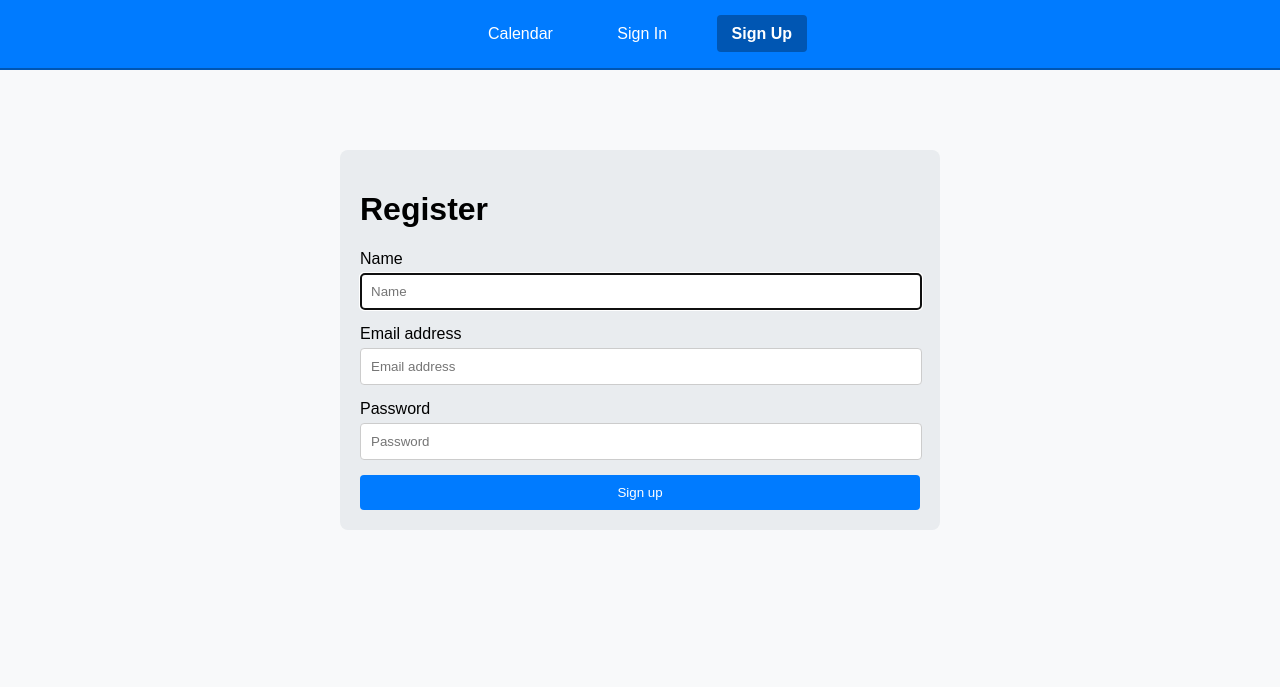
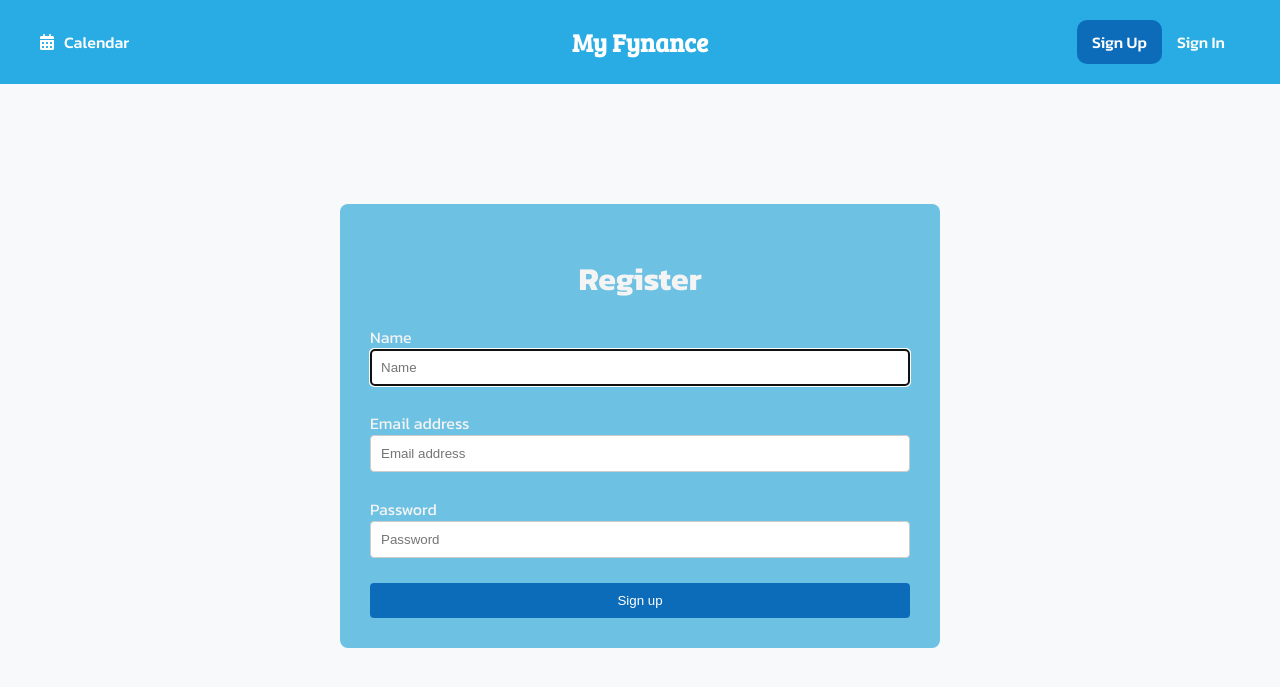
Before and after one commit to AgusIV007/MyFinance, a Flask app: page /showSignUp in a window 1280 px wide. Shown: the top 687 px of the page. Run offline with Flask 3, Linux system fonts and the light colour scheme; some libraries are stand-ins or nearby versions.

Commit message:
feat(signup): cambie el estilo de mierda que dejo agustin en el sign up

```diff
--- a/static/signup.css
+++ b/static/signup.css
@@ -1,88 +1,130 @@
+@import url("https://fonts.googleapis.com/css2?family=Manrope:wght@200&display=swap");
+@import url("https://fonts.googleapis.com/css2?family=Bree+Serif&display=swap");
+@import url("https://fonts.googleapis.com/css2?family=Kanit:ital,wght@0,100;0,200;0,300;0,400;0,500;0,600;0,700;0,800;0,900;1,100;1,200;1,300;1,400;1,500;1,600;1,700;1,800;1,900&display=swap");
 body {
-  font-family: Arial, sans-serif;
+  font-family: "Kanit", sans-serif;
   margin: 0;
   padding: 0;
   background-color: #f8f9fa;
 }
 
+h1 {
+  color: #f4f4f4;
+  text-align: center;
+}
+
+.form-group {
+  display: flex;
+  flex-direction: column;
+}
+
+nav {
+  display: flex;
+  justify-content: space-between;
+  align-items: center;
+  font-size: 16px;
+  font-weight: 500;
+  color: white;
+  padding: 20px 0;
+}
+
+nav > * {
+  width: 33%;
+}
+
+.navegation {
+  display: flex;
+  justify-content: end;
+  align-items: center;
+  margin-right: 40px;
+}
+
+.navegation a {
+  padding: 10px 15px;
+}
+
+.title {
+  font-size: 25px;
+  font-weight: 600;
+  font-family: "Bree Serif", sans-serif;
+}
+
+.calendar {
+  justify-content: start;
+  margin-left: 40px;
+}
+
 .container {
   max-width: 600px;
   margin: auto;
-  padding-top: 80px;
+  padding-top: 120px;
 }
 
-.header {
+header {
   text-align: center;
-  background-color: #007bff;
-  padding: 25px 0;
-  border-bottom: 2px solid #0056b3;
-
+  background-color: rgb(40, 172, 227);
+  position: relative;
 }
 
-nav ul {
-  list-style-type: none;
+a {
+  margin: 0;
   padding: 0;
-  margin: 0px;
 }
 
-nav li {
-  display: inline;
+.nav-link {
+  padding: 0;
 }
 
-nav a {
+header a {
   text-decoration: none;
   color: white;
-  margin: 0 15px;
-  padding: 10px 15px;
   border-radius: 4px;
   transition: background-color 0.3s;
+  display: flex;
+  align-items: center;
+  gap: 10px;
 }
 
-nav a.active {
-  font-weight: bold;
-  background-color: #0056b3;
-  border-radius: 4px;
+label {
+  color: #f4f4f4;
+}
+
+.nav-link.active {
+  background-color: rgb(13, 108, 186);
+  border-radius: 10px;
 }
 
 .bg-light {
-  background-color: #e9ecef;
+  background-color: rgb(109 193 227);
   border-radius: 8px;
-  padding: 20px;
+  padding: 30px;
 }
 
 .form-signin {
   display: flex;
   flex-direction: column;
-}
-
-.form-group {
-  margin-bottom: 15px;
-}
-
-label {
-  display: block;
-  margin-bottom: 5px;
+  gap: 10px;
 }
 
 .form-control {
+  margin-bottom: 15px;
   padding: 10px;
   border: 1px solid #ccc;
   border-radius: 4px;
-  width: 96.5%;
 }
 
 .btn {
   padding: 10px;
-  background-color: #007bff;
+  background-color: rgb(13, 108, 186);
   color: white;
   border: none;
   border-radius: 4px;
   cursor: pointer;
-  width: 100%;
+  transition: all 0.2s ease-in;
 }
 
 .btn:hover {
-  background-color: #0056b3;
+  background-color: rgb(8 66 113);
 }
 
 .footer {
--- a/templates/signup.html
+++ b/templates/signup.html
@@ -1,61 +1,91 @@
 <!DOCTYPE html>
 <html lang="en">
   <head>
-    <meta charset="UTF-8">
-    <meta name="viewport" content="width=device-width, initial-scale=1.0">
+    <meta charset="UTF-8" />
+    <meta name="viewport" content="width=device-width, initial-scale=1.0" />
     <title>Sign UPs</title>
-    <link href="../static/signup.css" rel="stylesheet">
+    <link href="../static/signup.css" rel="stylesheet" />
   </head>
   <body>
-        <div class="header">
+    <header>
       <nav>
-                <ul>
-                    <li><a href="/">Calendar</a></li>
-                    <li><a href="/signin">Sign In</a></li>
-                    <li><a class="active" href="/showSignUp">Sign Up</a></li>
-                </ul>
+        <a href="/" class="nav-link calendar"
+          ><i class="fa-solid fa-calendar-days"></i><span>Calendar</span></a
+        >
+        <span class="title">My Fynance</span>
+        <div class="navegation">
+          <a href="/showSignUp" class="nav-link active" aria-current="page"
+            >Sign Up</a
+          >
+          <a href="/signin" class="nav-link">Sign In</a>
+        </div>
       </nav>
-        </div>
+    </header>
     <div class="container">
       <div class="bg-light">
         <h1 class="display-4">Register</h1>
         <form class="form-signin" id="signUpForm">
           <div class="form-group">
             <label for="inputName">Name</label>
-						<input type="text" name="inputName" id="inputName" class="form-control" placeholder="Name" required autofocus>
+            <input
+              type="text"
+              name="inputName"
+              id="inputName"
+              class="form-control"
+              placeholder="Name"
+              required
+              autofocus
+            />
           </div>
           <div class="form-group">
             <label for="inputEmail">Email address</label>
-						<input type="email" name="inputEmail" id="inputEmail" class="form-control" placeholder="Email address" required>
+            <input
+              type="email"
+              name="inputEmail"
+              id="inputEmail"
+              class="form-control"
+              placeholder="Email address"
+              required
+            />
           </div>
           <div class="form-group">
             <label for="inputPassword">Password</label>
-						<input type="password" name="inputPassword" id="inputPassword" class="form-control" placeholder="Password" required>
+            <input
+              type="password"
+              name="inputPassword"
+              id="inputPassword"
+              class="form-control"
+              placeholder="Password"
+              required
+            />
           </div>
           <button id="btnSignUp" class="btn" type="submit">Sign up</button>
         </form>
       </div>
-
     </div>
 
     <script src="https://code.jquery.com/jquery-3.5.1.min.js"></script>
     <script>
-        $(document).ready(function(){
-            $('#signUpForm').on('submit', function(event){
+      $(document).ready(function () {
+        $("#signUpForm").on("submit", function (event) {
           event.preventDefault(); // Prevent default form submission
           $.ajax({
-                    url: '/signUp',
+            url: "/signUp",
             data: $(this).serialize(),
-                    type: 'POST',
-                    success: function(response) {
+            type: "POST",
+            success: function (response) {
               console.log(response);
             },
-                    error: function(error) {
+            error: function (error) {
               console.log(error);
-                    }
+            },
           });
         });
       });
     </script>
+    <script
+      src="https://kit.fontawesome.com/b89abaf60d.js"
+      crossorigin="anonymous"
+    ></script>
   </body>
 </html>
```
Lines whose indentation alone changed are shown as unchanged.
